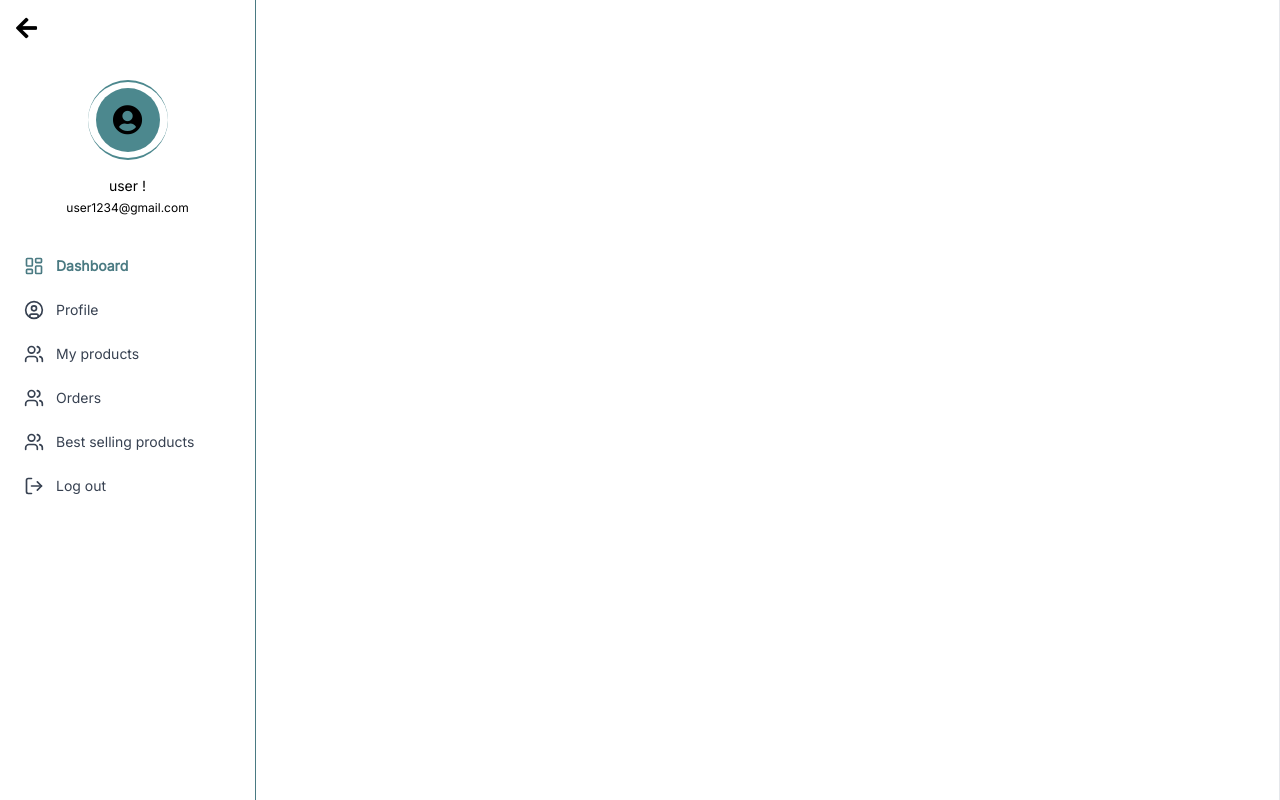
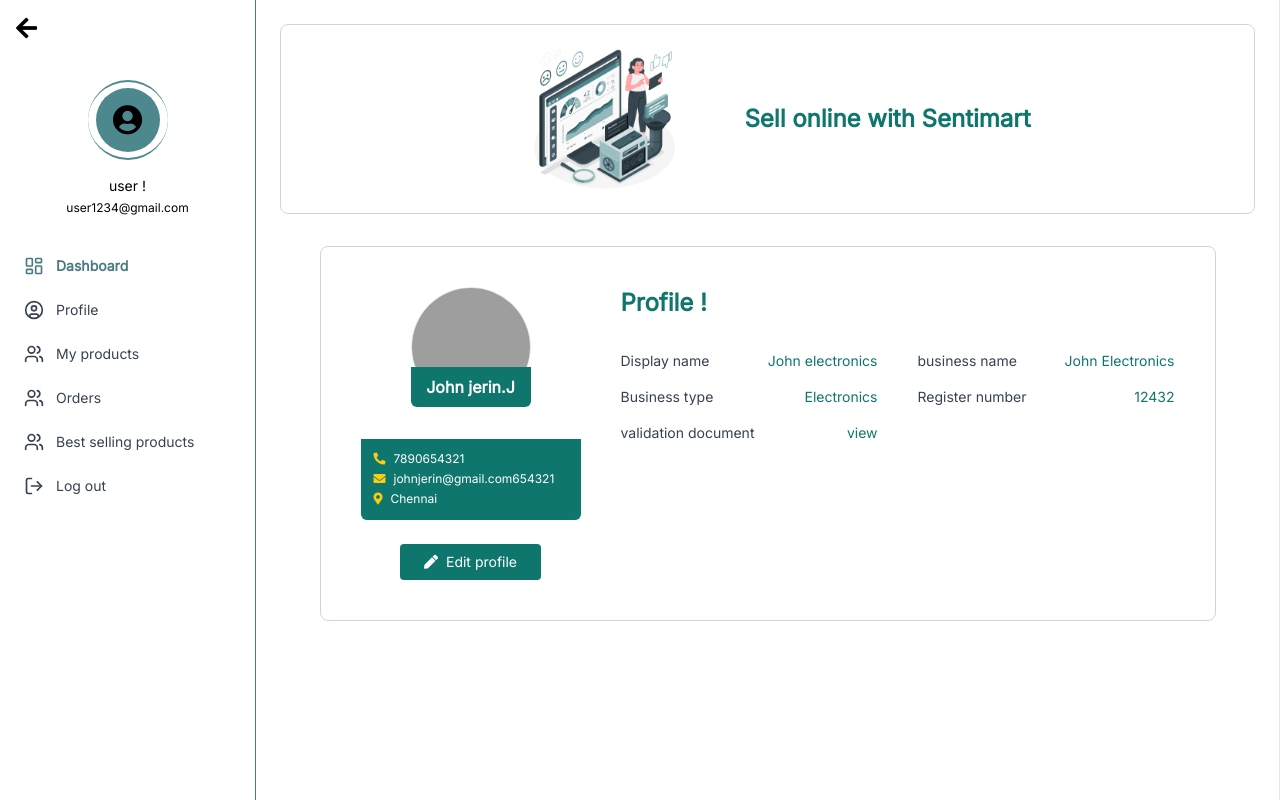
Before and after one commit to Roopika-sics/Inventory-management, a Django app: page /seller/seller_home/ in a window 1280 px wide. Run offline with Django 5.2, Linux system fonts and the light colour scheme; a user stored in the database is signed in; some libraries are stand-ins or nearby versions; grey boxes are pictures that could not be loaded.

Commit message:
some changes in db

```diff
--- a/admin_panel/templates/admin_panel/sellers.html
+++ b/admin_panel/templates/admin_panel/sellers.html
@@ -56,11 +56,11 @@
         <td class="px-3 py-2 font-normal">{{ forloop.counter }}</td>
         <td class="px-3 py-2 flex justify-center">
           <div class="w-8 h-8 rounded-full bg-[#4a7a84] text-white flex items-center justify-center font-semibold">
-            {{ seller.full_name|first|upper }}
+            {{ seller.user.username|first|upper }}
           </div>
         </td>
-        <td class="px-3 py-2 font-normal">{{ seller.full_name }}</td>
-        <td class="px-3 py-2 font-normal leading-snug">{{ seller.email }}</td>
+        <td class="px-3 py-2 font-normal">{{ seller.user.username }}</td>
+        <td class="px-3 py-2 font-normal leading-snug">{{ seller.user.email }}</td>
         <td class="px-3 py-2 font-normal">{{ seller.phone_number }}</td>
         <td class="px-3 py-2 font-semibold leading-snug">{{ seller.business_name }}</td>
         <td class="px-3 py-2 font-normal">{{ seller.business_type }}</td>
--- a/admin_panel/templates/admin_panel/sellers_requests.html
+++ b/admin_panel/templates/admin_panel/sellers_requests.html
@@ -58,12 +58,12 @@
                 class="w-8 h-8 rounded-full bg-[#4a7a84] text-white flex items-center justify-center font-semibold"
                 aria-label="Seller pic initial J"
               >
-              {{ seller.full_name|first|upper }}
+              {{ seller.user.username|first|upper }}
               </div>
             </td>
-            <td class="px-3 py-2 font-normal">{{ seller.full_name }}</td>
+            <td class="px-3 py-2 font-normal">{{ seller.user.username }}</td>
             <td class="px-3 py-2 font-semibold leading-tight">
-              {{seller.email}}
+              {{seller.user.email}}
             </td>
             <td class="px-3 py-2 font-normal">{{seller.phone_number}}</td>
             <td class="px-3 py-2 font-semibold leading-tight">
--- a/seller/models.py
+++ b/seller/models.py
@@ -5,8 +5,6 @@
 
 class Seller(models.Model):
     user = models.OneToOneField(User, on_delete=models.CASCADE, related_name='seller_profile', null=True)
-    full_name = models.CharField(max_length=100)
-    email = models.EmailField()
     phone_number = models.CharField(max_length=15)
     business_name = models.CharField(max_length=100)
     business_type = models.CharField(max_length=100)
@@ -18,4 +16,4 @@
     rejection_reason = models.TextField(blank=True, null=True)
 
     def __str__(self):
-        return self.full_name
+        return self.user.username
--- a/seller/templates/seller/seller_home.html
+++ b/seller/templates/seller/seller_home.html
@@ -1 +1,101 @@
 {% extends 'seller_base.html' %}
+{% load static %}
+{% block content %}
+
+</aside>
+<!-- Main content -->
+<main class="flex-1 p-6 space-y-8">
+ <!-- Top banner -->
+ <section class="flex items-center justify-center gap-10 border rounded-lg p-6" style="border-color:#d1d5db">
+  <img alt="Illustration of a woman standing next to a large analytics screen with charts, graphs, and icons representing sentiment analysis" class="w-[200px] h-[140px] object-contain" height="140" src="{% static 'images/Group 225.png' %}" width="200"/>
+  <h1 class="text-teal-700 font-semibold text-xl md:text-2xl">
+   Sell online with Sentimart
+  </h1>
+ </section>
+ <!-- Profile card -->
+ <section class="max-w-4xl mx-auto border rounded-lg p-10 flex flex-col md:flex-row items-center md:items-start gap-10" style="border-color:#d1d5db">
+  <!-- Left profile info -->
+  <div class="flex flex-col items-center">
+   <div class="relative">
+    <img alt="Male avatar with glasses, short brown hair, wearing a blue shirt, inside a circular frame with a white border" class="w-[120px] h-[120px] rounded-full border border-gray-200" height="120" src="https://storage.googleapis.com/a1aa/image/92e24b1c-9b99-4545-0b29-26b8b4b020c7.jpg" width="120"/>
+    <div class="absolute bottom-0 left-0 right-0 bg-teal-700 text-white text-center font-semibold py-2 rounded-b-md" style="border-top-left-radius: 0; border-top-right-radius: 0">
+     John jerin.J
+    </div>
+   </div>
+   <div class="bg-teal-700 text-white text-xs mt-8 border border-t-0 border-teal-700 rounded-b-md p-3 w-[220px]">
+    <p class="flex items-center gap-2 mb-1">
+     <i class="fas fa-phone-alt text-yellow-400">
+     </i>
+     7890654321
+    </p>
+    <p class="flex items-center gap-2 mb-1 break-words">
+     <i class="fas fa-envelope text-yellow-400">
+     </i>
+     johnjerin@gmail.com654321
+    </p>
+    <p class="flex items-center gap-2">
+     <i class="fas fa-map-marker-alt text-yellow-400">
+     </i>
+     Chennai
+    </p>
+   </div>
+   <button class="mt-6 bg-teal-700 hover:bg-teal-800 text-white text-sm font-normal py-2 px-6 rounded flex items-center gap-2">
+    <i class="fas fa-pen">
+    </i>
+    Edit profile
+   </button>
+  </div>
+  <!-- Right profile details -->
+  <div class="flex-1">
+   <h2 class="text-teal-700 font-semibold text-2xl mb-8">
+    Profile !
+   </h2>
+   <dl class="grid grid-cols-2 gap-y-4 gap-x-10 text-gray-700 text-sm">
+    <div class="flex justify-between">
+     <dt class="font-normal">
+      Display name
+     </dt>
+     <dd class="text-teal-700">
+      John electronics
+     </dd>
+    </div>
+    <div class="flex justify-between">
+     <dt class="font-normal">
+      business name
+     </dt>
+     <dd class="text-teal-700">
+      John Electronics
+     </dd>
+    </div>
+    <div class="flex justify-between">
+     <dt class="font-normal">
+      Business type
+     </dt>
+     <dd class="text-teal-700">
+      Electronics
+     </dd>
+    </div>
+    <div class="flex justify-between">
+     <dt class="font-normal">
+      Register number
+     </dt>
+     <dd class="text-teal-700">
+      12432
+     </dd>
+    </div>
+    <div class="flex justify-between">
+     <dt class="font-normal">
+      validation document
+     </dt>
+     <dd class="text-teal-700 cursor-pointer">
+      view
+     </dd>
+    </div>
+   </dl>
+  </div>
+ </section>
+</main>
+</div>
+
+
+{% endblock %}
--- a/seller/templates/seller/seller_registration.html
+++ b/seller/templates/seller/seller_registration.html
@@ -70,7 +70,7 @@
           <input class="border border-[#5a9ea1] rounded-md px-3 py-2 text-xs placeholder:text-[#a0b0b0] focus:outline-none focus:ring-1 focus:ring-[#5a9ea1]" id="password" name="password" placeholder="Enter your password" type="password" />
 
           <label class="text-xs" for="phone">Phone Number</label>
-          <input class="border border-[#5a9ea1] rounded-md px-3 py-2 text-xs placeholder:text-[#a0b0b0] focus:outline-none focus:ring-1 focus:ring-[#5a9ea1]" id="phone" name="phone" placeholder="Enter your phone number" type="tel" />
+          <input class="border border-[#5a9ea1] rounded-md px-3 py-2 text-xs placeholder:text-[#a0b0b0] focus:outline-none focus:ring-1 focus:ring-[#5a9ea1]" id="phone" name="phone" placeholder="Enter your phone number" type="tel" pattern="[0-9]{10}"/>
 
           <label class="text-xs" for="displayname">Business Name</label>
           <input class="border border-[#5a9ea1] rounded-md px-3 py-2 text-xs placeholder:text-[#a0b0b0] focus:outline-none focus:ring-1 focus:ring-[#5a9ea1]" id="displayname" name="displayname" placeholder="Enter your business name" type="text" />
--- a/seller/views.py
+++ b/seller/views.py
@@ -23,8 +23,8 @@
 
         seller = Seller.objects.create(
             user=user,
-            full_name=full_name,
-            email=email,
+            # full_name=full_name,
+            # email=email,
             phone_number=phone,
             business_name=business_name,
             business_type=business_type,
```
Also changed, not shown: db.sqlite3, seller/migrations/0006_remove_seller_email_remove_seller_full_name.py (added), static/images/Group 225.png (added), 1 other file.
